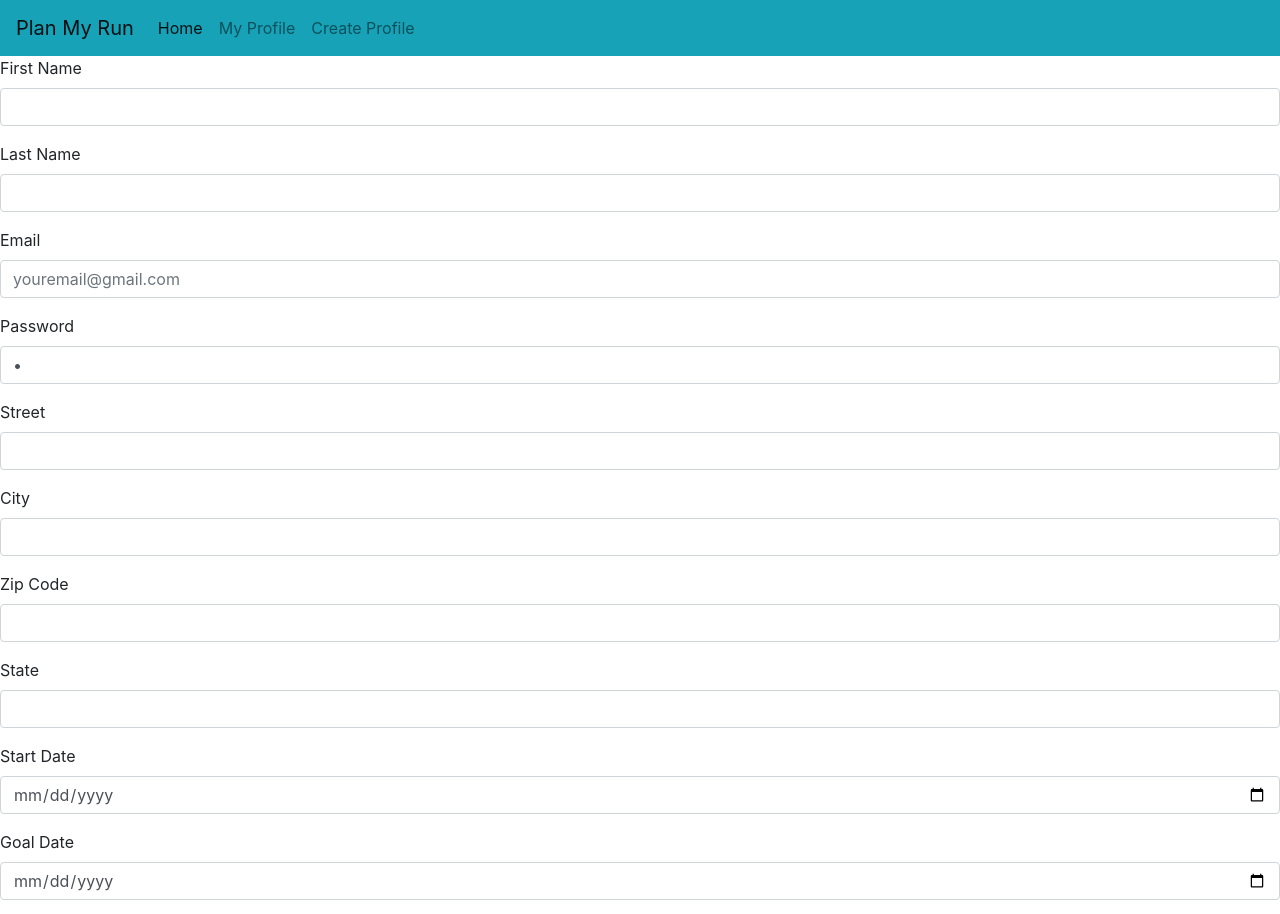
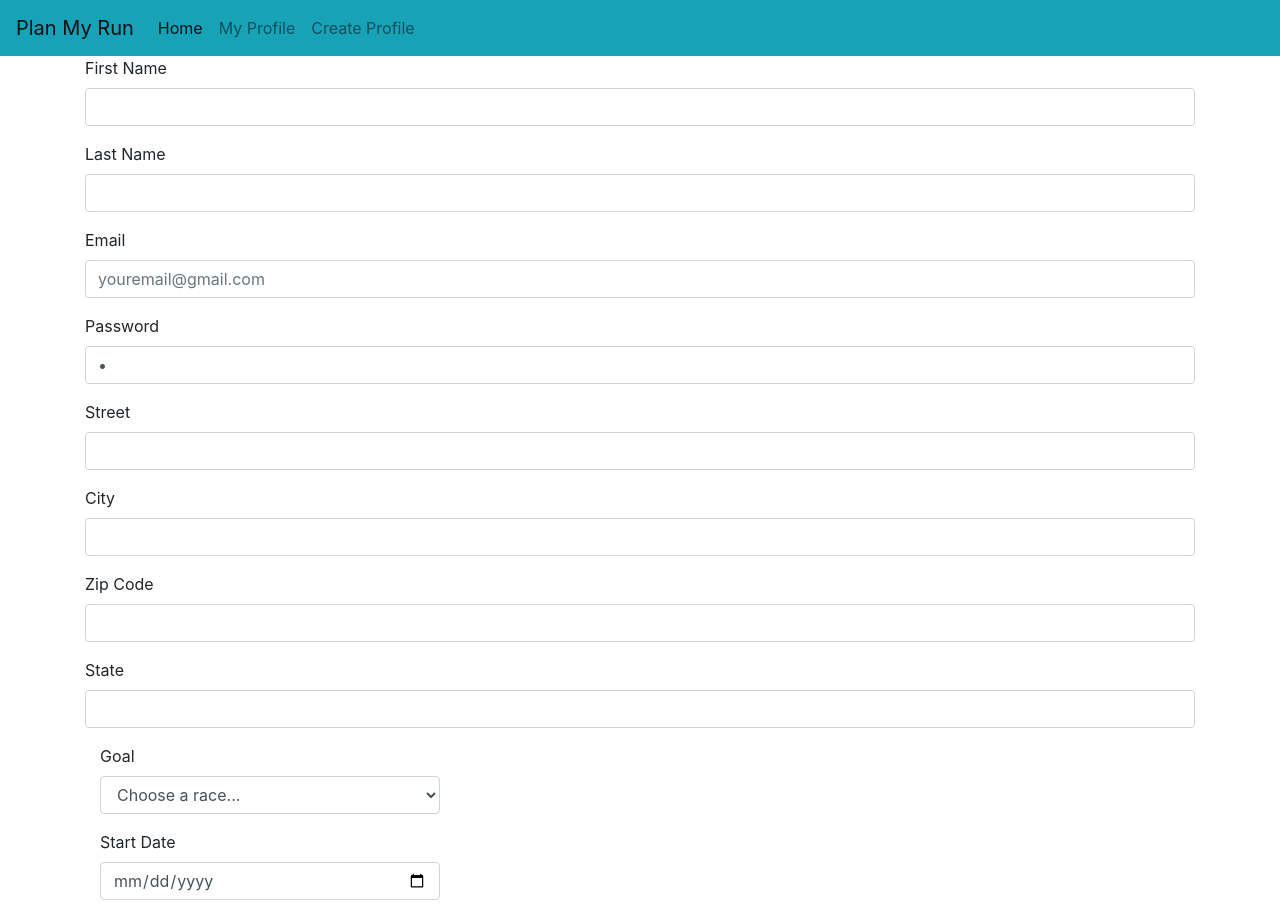
Before and after one commit to rahelskemal/pmr-fe, a React (Create React App) app: page /register in a window 1280 px wide. Shown: the top 914 px of the page. Built offline with nearby package versions, Linux system fonts and the light colour scheme; no server answers.

Commit message:
code cleanup

```diff
--- a/src/Router.js
+++ b/src/Router.js
@@ -1,108 +1,22 @@
-import { useState , useEffect} from 'react';
+
 import { Outlet, Navigate } from "react-router-dom";
 import Dashboard from "./pages/Dashboard";
-// import Login from "./components/Login";
-// import App from "./App";
 import LogIn from './pages/LoginPg';
 import Register from './components/Register';
 import UserProfile  from "./pages/UserProfile";
 import FourOhFour from "./pages/404";
 import Layout from "./components/Layout";
 import { AuthProvider } from "./hooks/useAuth";
-import axios from 'axios';
 
 
 
 
 
-const Kurl = "http://127.0.0.1:5000/users"
+
 
 
 const MainLayout = () => {
 
-    const [userData, setUserData] = useState(" ");
-    // const [weeklyMilesList, setWeeklyMilesList] = useState([])
-    // const [parkList, setParkList] = useState([])
-
-    // // const GetUser = () => {
-
-    //     useEffect(() => {
-    //         axios
-    //         .get(Kurl)
-    //         .then((response) => {
-    //             const newUsers = response.data.map((user) => {
-    //                 return {
-    //                 id: user.id,
-    //                 firstName: user.first_name,
-    //                 lastName: user.last_name,
-    //                 email: user.email,
-    //                 password: user.password,
-    //                 startDate: user.desired_start_date,
-    //                 goalDate: user.goal_date,
-    //                 city: user.city,
-    //                 street: user.street,
-    //                 state: user.state,
-    //                 zip: user.zip_code,
-    //                 weeklyGoal: user.weekly_goal,
-    //                 parkList: user.nearby_parks,
-    //                 };
-    //             });
-    //             setUserData(newUsers);
-    //             })
-    //         .catch((error) => {
-    //             console.log(error);
-    //         });
-    //     }, []);
-    //         console.log(userData)
-
-    // const AddUser = (user) => {
-    //     axios.post(Kurl, user)
-    //     .then((response) => {
-    //     console.log(response)
-    //     const newUsers = [...userData];
-    //     newUsers.push({
-    //         firstName: "",
-    //         lastName: "",
-    //         email: "",
-    //         password: "",
-    //         startDate: "",
-    //         goalDate: "",
-    //         city: "",
-    //         street: "",
-    //         zip: "",
-    //         state: "",
-    //         weeklyGoal: "",
-    //         parkList: "",
-    //         ...user,
-    //     });
-    //     setUserData(newUsers);
-    // })
-    //     .catch((error) => {
-    //     console.log(error);
-    // });
-    // };
-    // const getWeeklyMiles = (user) => {
-    //     axios
-    //         .get(`${Kurl}/users/${user.id}`)
-    //         .then((response) => {
-    //         setWeeklyMilesList(response.data.weeklyGoal);
-    //         })
-    //         .catch((error) => {
-    //         console.log('Error: Couldn\'t get a list of miles', error)
-    //         alert('Couldn\'t get a list of miles')
-    //         });
-    //     };
-    // const userParkList = (user) => {
-    //     axios
-    //         .get(`${Kurl}/users/${user.id}`)
-    //         .then((response) => {
-    //         setParkList(response.data.parkList);
-    //         })
-    //         .catch((error) => {
-    //         console.log('Error: Couldn\'t get a list of parks', error)
-    //         alert('Couldn\'t get a list of parks')
-    //         });
-    //     };
 
     return (
         <AuthProvider>
--- a/src/components/Register.js
+++ b/src/components/Register.js
@@ -15,9 +15,9 @@ const Register = (props) => {
     const [zip, setZipcode] = useState('');
     const [startDate, setStartDate] = useState('');
     const [goalDate, setGoalDate] = useState('');
+    const [goal, setGoal] = useState('')
     const navigate = useNavigate();
     const { AddUser } = useAuth();
-
 
     const handleSubmit = (e) => {
         e.preventDefault();
@@ -33,13 +33,14 @@ const Register = (props) => {
         zip,
         state,
         })
-        // navigate('/create')
+
 
     };
-    // console.log(props.onFormSwitch)
+
     return (
         <div className="auth-form-cont">
             <NavBar />
+            < div className="container">
             <form onSubmit={handleSubmit}>
                 <div className="form-group">
                     <label hmtlfor="firstName">First Name</label>
@@ -73,17 +74,26 @@ const Register = (props) => {
                     <label hmtlfor="state">State</label>
                     <input value={state} onChange={(e) => setState(e.target.value)}type="text" className="form-control" id="text" aria-describedby="zipcode"></input>
                 </div>
-                <div className="form-group">
+                <div className="form-group col-md-4" >
+                    <label hmtlfor="state">Goal</label>
+                    <select id="inputState" class="form-control">
+                        <option selected value={goal} onChange={(e) => setGoal(e.target.value)}type="text" className="form-control" id="text" aria-describedby="goal">Choose a race...</option> <option>Half Marathon</option> value={goal} onChange={(e) => setGoal(e.target.value)}type="text" className="form-contr
+                    </select>
+                </div>
+                <div className="form-group col-md-4">
                     <label hmtlfor="start date">Start Date</label>
                     <input value={startDate} onChange={(e) => setStartDate(e.target.value)}type="date" className="form-control" id="text" aria-describedby="start date"></input>
                 </div>
-                <div className="form-group">
-                    <label hmtlfor="goal date">Goal Date</label>
-                    <input value={goalDate} onChange={(e) => setGoalDate(e.target.value)}type="date" className="form-control" id="text" aria-describedby="goal date"></input>
+                <div className="form-group col-md-4">
+                    <label hmtlfor="goal date">Please select an end date within four months from your start date</label>
+                    <input value={goalDate} onChange={(e) => setGoalDate(e.target.value)}type="date" className="form-control" id="text" aria-describedby="Please select an end date within four months from start date"></input>
                 </div>
                 <button type="submit" className="btn btn-primary">Register</button>
             </form>
+            </div>
+            <div className="container">
             <button onClick={()=> navigate('/login')}> Already have an account? Log in here.</button>
+            </div>
         </div>
 
     )
--- a/src/hooks/useAuth.js
+++ b/src/hooks/useAuth.js
@@ -58,6 +58,7 @@ export const AuthProvider = ({ children }) =>
             zip: user.zip_code,
             weeklyGoal: user.weekly_goal,
             parkList: user.nearby_parks,
+            goal:user.goal
             };
     }
 
@@ -75,7 +76,8 @@ export const AuthProvider = ({ children }) =>
             state: user.state,
             zip_code: user.zip,
             weekly_goal: user.weeklyGoal,
-            nearby_parks: user.parkList
+            nearby_parks: user.parkList,
+            goal: user.goal
 
         }
     }
@@ -98,6 +100,7 @@ export const AuthProvider = ({ children }) =>
             state: "",
             weeklyGoal: "",
             parkList: "",
+            goal: "",
             ...user,
         });
         setUserData(newUsers);
```
